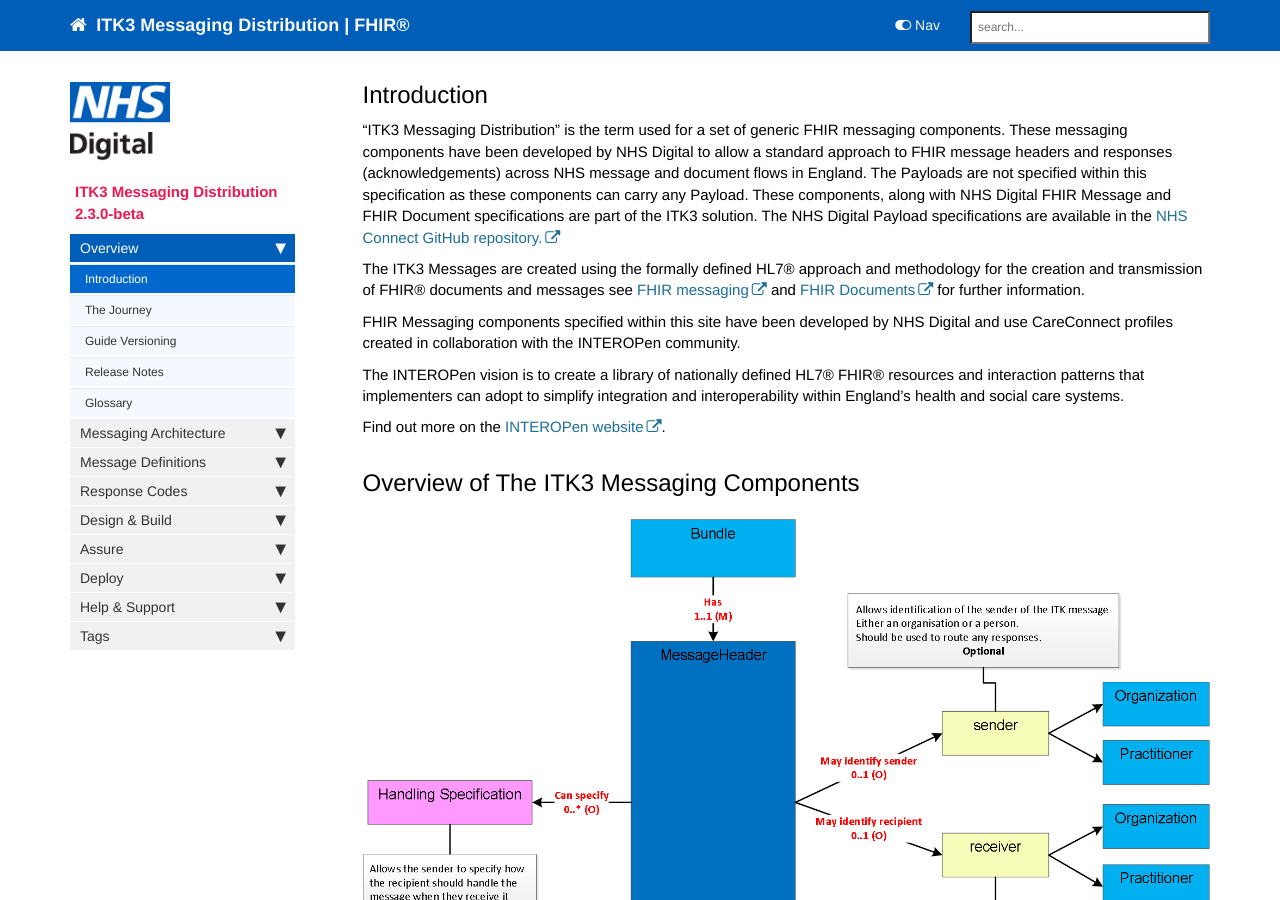
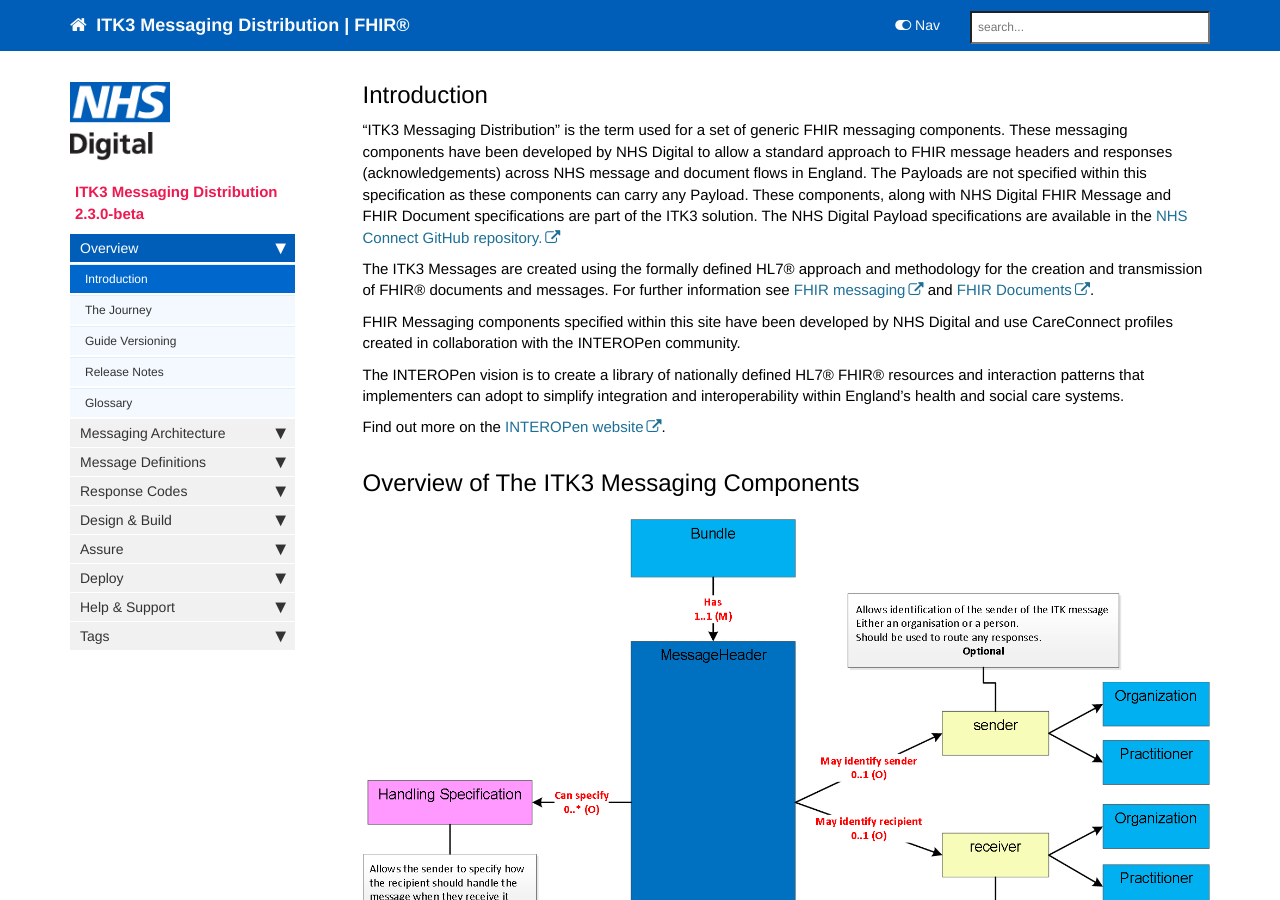
Before and after one commit to nhsconnect/ITK3-Messaging-Distribution, a Jekyll site: the page built from index.md, in a window 1280 px wide and 900 px high, scrolled down 350 px. Built offline with Jekyll 4.4.1, drawn with Linux system fonts in a browser that asks for light colours; nearby versions of some CDN libraries; comment, search, counter and statistics services are not loaded.

Commit message:
Updated after review

```diff
--- a/index.md
+++ b/index.md
@@ -16,7 +16,7 @@ summary: A brief introduction to getting started with the ITK3 Messaging Distrib
 
 "ITK3 Messaging Distribution" is the term used for a set of generic FHIR messaging components. These messaging components have been developed by NHS Digital to allow a standard approach to FHIR message headers and responses (acknowledgements) across NHS message and document flows in England. The Payloads are not specified within this specification as these components can carry any Payload. These components, along with NHS Digital FHIR Message and FHIR Document specifications are part of the ITK3 solution. The NHS Digital Payload specifications are available in the [NHS Connect GitHub repository.](https://github.com/nhsconnect)
 
-The ITK3 Messages are created using the formally defined HL7® approach and methodology for the creation and transmission of FHIR® documents and messages see [FHIR messaging](https://www.hl7.org/fhir/messaging.html) and [FHIR Documents](http://hl7.org/fhir/documents.html) for further information.
+The ITK3 Messages are created using the formally defined HL7® approach and methodology for the creation and transmission of FHIR® documents and messages. For further information see [FHIR messaging](https://www.hl7.org/fhir/messaging.html) and [FHIR Documents](http://hl7.org/fhir/documents.html).
 
 FHIR Messaging components specified within this site have been developed by NHS Digital and use CareConnect profiles created in collaboration with the INTEROPen community.
 
```
